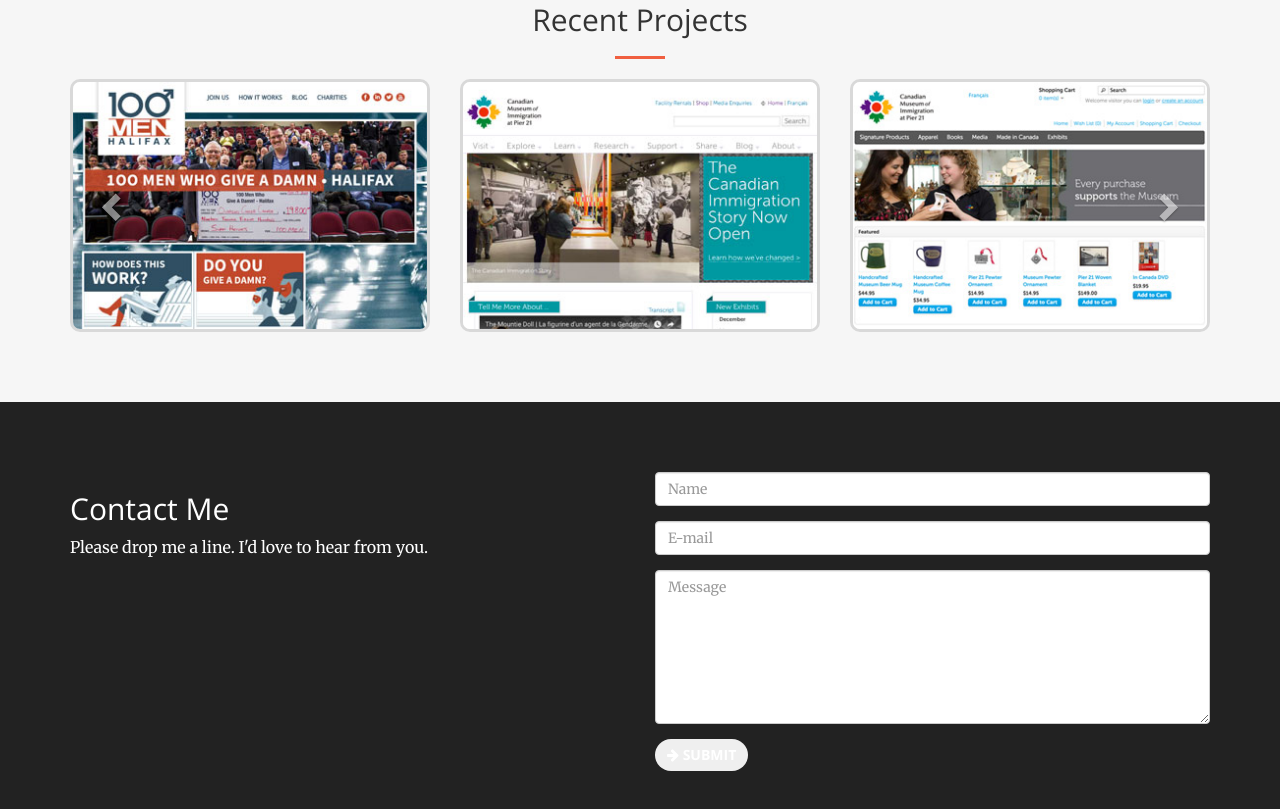
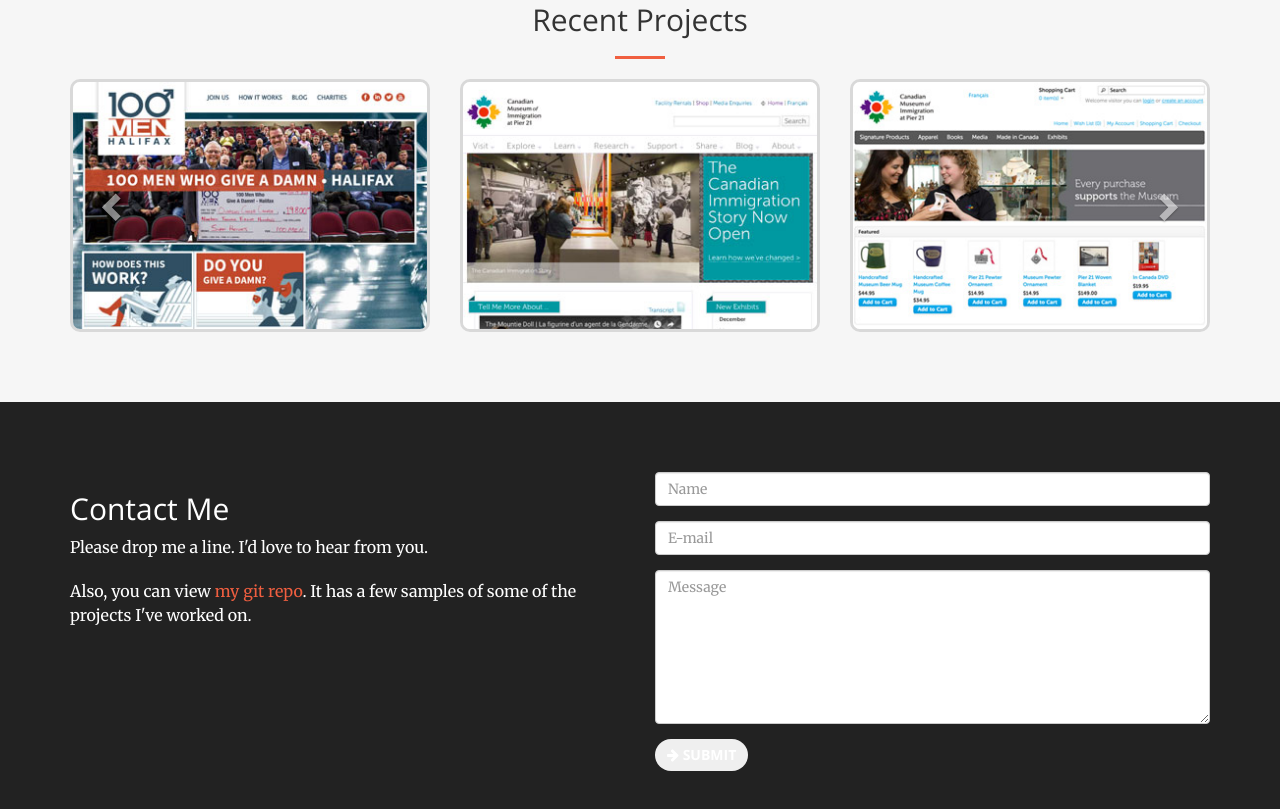
Before and after one commit to jdedrick/wjdedrick.ca, a plain HTML site: page index.html in a window 1280 px wide. Shown: the part 4172-4981 px from the top of the page. Drawn offline with nearby package versions, Linux system fonts and the light colour scheme.

Commit message:
Updated index page to include git repo link

```diff
--- a/index.html
+++ b/index.html
@@ -569,6 +569,8 @@
 				<div class="col-md-6">
 					<h2>Contact Me</h2>
 					<p>Please drop me a line. I'd love to hear from you.</p>
+          <p>Also, you can view <a href="https://github.com/jdedrick">my git repo</a>.  It has a few samples of some of the projects I've worked on.
+    </p>
 				</div>
 
 				<div class="col-md-6">
```
